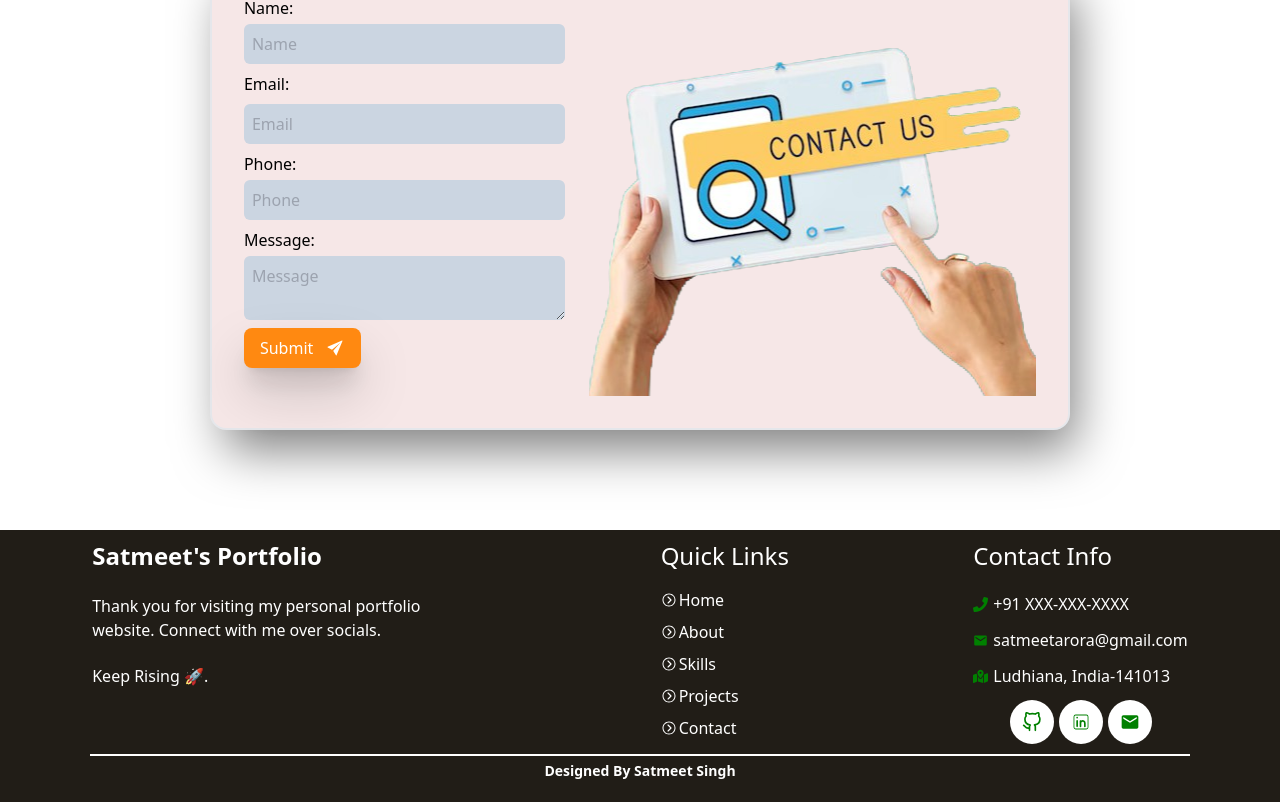
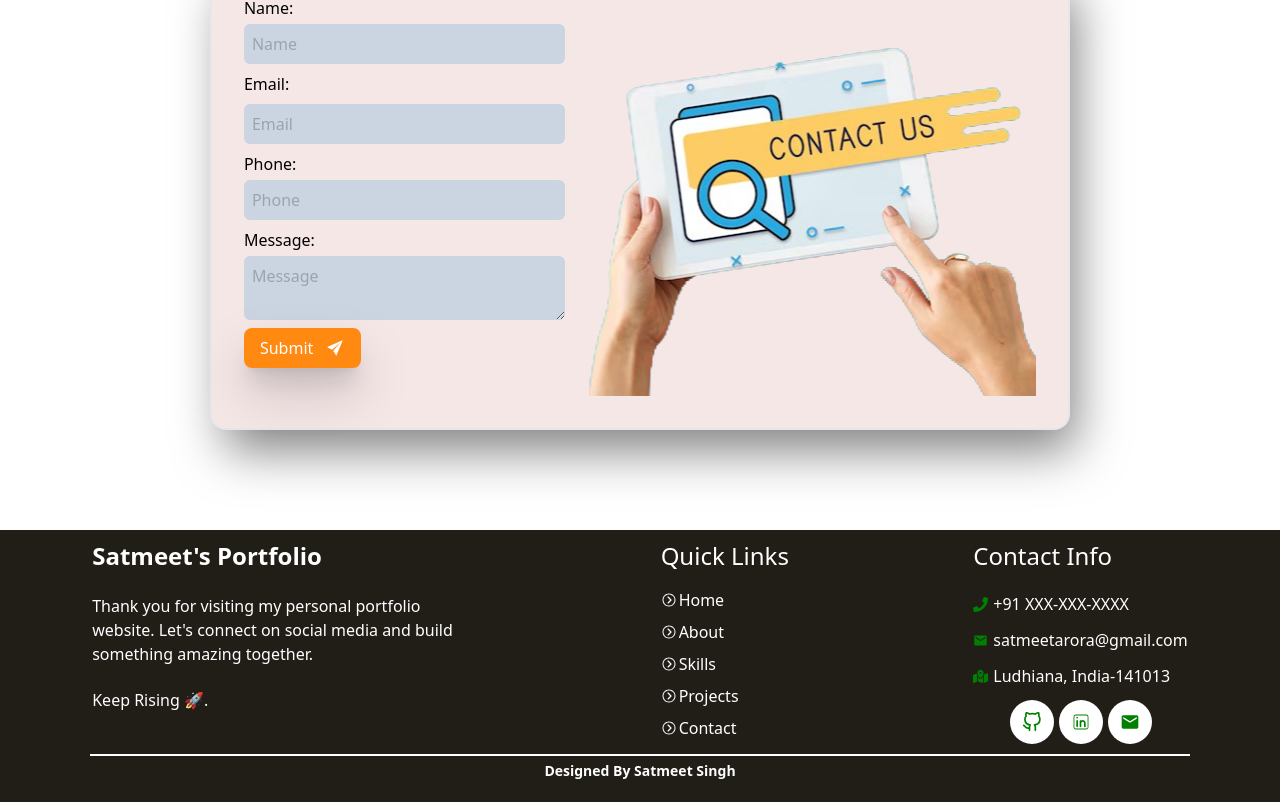
Before and after one commit to SatmeetSingh/my-portfolio, a React (Vite) app: page / in a window 1280 px wide. Shown: the part 4329-5131 px from the top of the page. Built offline with nearby package versions, Linux system fonts and the light colour scheme.

Commit message:
Minor change in footer

```diff
--- a/src/components/Footer/Footer.jsx
+++ b/src/components/Footer/Footer.jsx
@@ -16,8 +16,8 @@ function Footer() {
         <div className={styles.text}>
           <p className="font-semibold  text-2xl mb-2">Satmeet's Portfolio</p>
           <span className="mb-2">
-            Thank you for visiting my personal portfolio website. Connect with
-            me over socials.
+            Thank you for visiting my personal portfolio website. Let's connect
+            on social media and build something amazing together.
           </span>
           <span>Keep Rising 🚀.</span>
         </div>
@@ -27,7 +27,7 @@ function Footer() {
             to="/"
             smooth={true}
             duration={500}
-            className={`hover:scale-125 transition-all duration-100 cursor-pointer ${styles.item}`}
+            className={`hover:scale-110 transition-all duration-100 cursor-pointer ${styles.item}`}
           >
             <IoIosArrowDropright />
             Home
@@ -36,7 +36,7 @@ function Footer() {
             to="about"
             smooth={true}
             duration={500}
-            className={`hover:scale-125 transition-all duration-100 cursor-pointer ${styles.item}`}
+            className={`hover:scale-110 transition-all duration-100 cursor-pointer ${styles.item}`}
           >
             <IoIosArrowDropright />
             About
@@ -45,7 +45,7 @@ function Footer() {
             to="skills"
             smooth={true}
             duration={500}
-            className={`hover:scale-125 transition-all duration-100 cursor-pointer ${styles.item}`}
+            className={`hover:scale-110 transition-all duration-100 cursor-pointer ${styles.item}`}
           >
             <IoIosArrowDropright />
             Skills
@@ -54,7 +54,7 @@ function Footer() {
             to="project"
             smooth={true}
             duration={500}
-            className={`hover:scale-125 transition-all duration-100 cursor-pointer ${styles.item}`}
+            className={`hover:scale-110 transition-all duration-100 cursor-pointer ${styles.item}`}
           >
             <IoIosArrowDropright />
             Projects
@@ -63,7 +63,7 @@ function Footer() {
             to="contact"
             smooth={true}
             duration={500}
-            className={`hover:scale-125 transition-all duration-100 cursor-pointer ${styles.item}`}
+            className={`hover:scale-110 transition-all duration-100 cursor-pointer ${styles.item}`}
           >
             <IoIosArrowDropright />
             Contact
```
